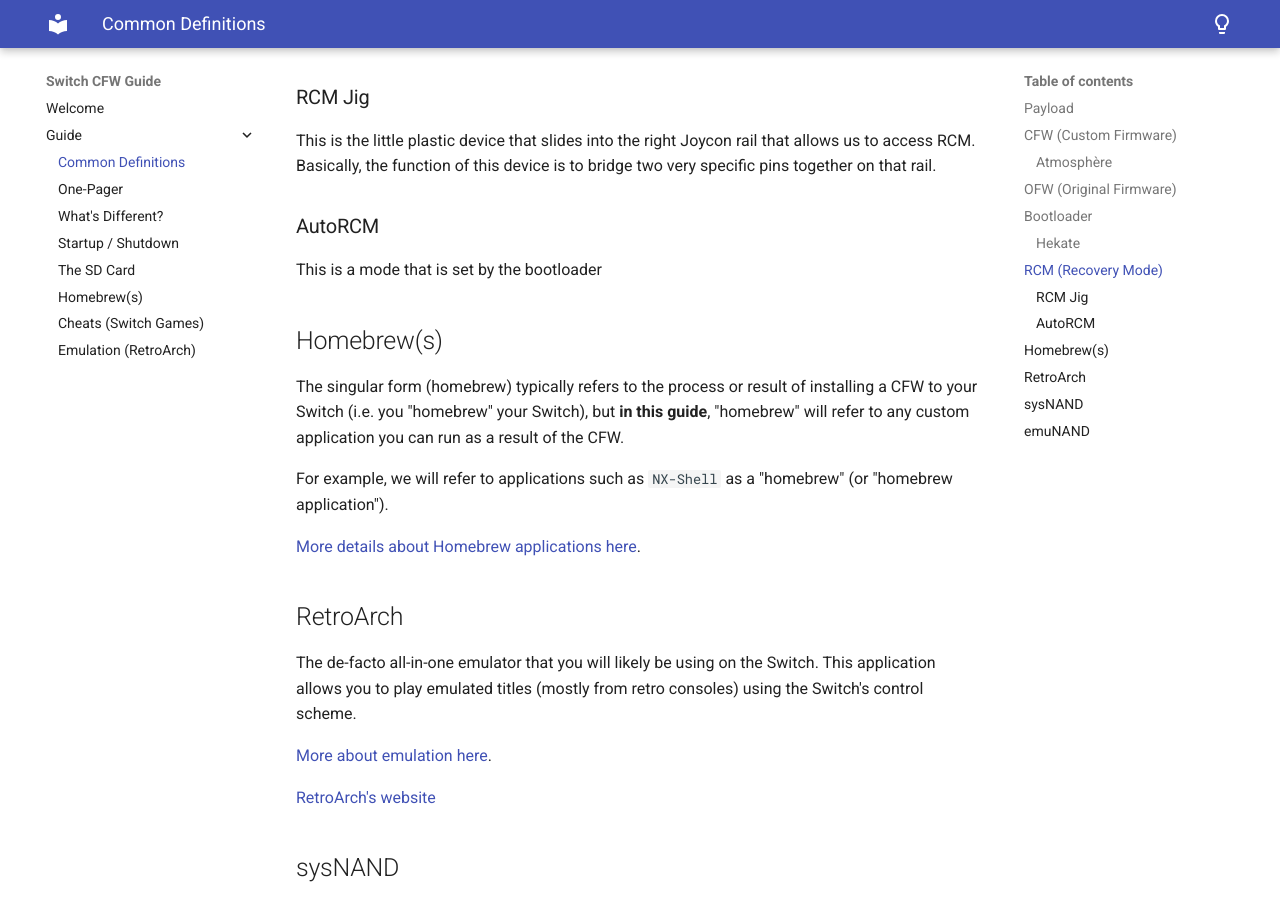
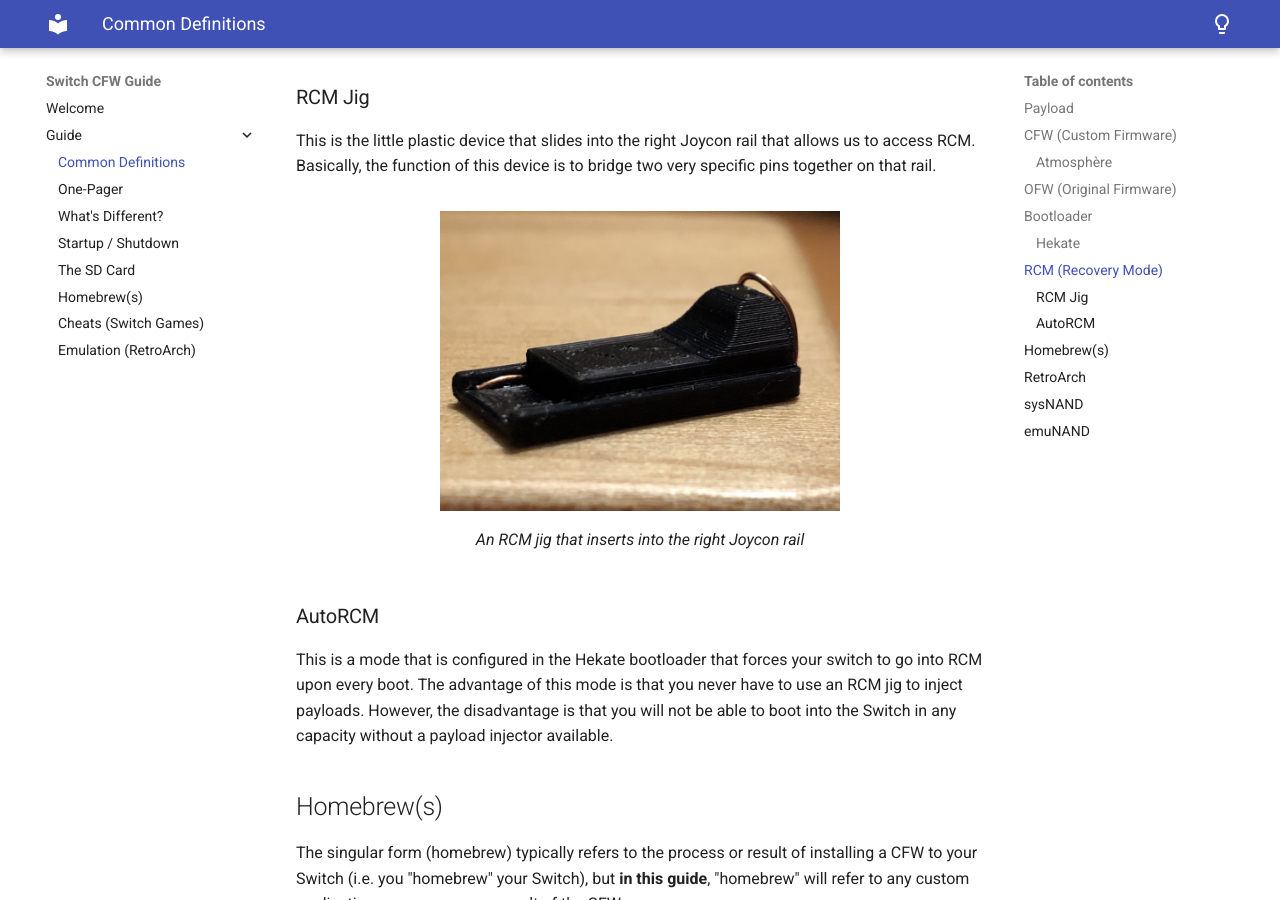
Before and after one commit to Tabrnicus/Switch-CFW-Guide, an MkDocs documentation site: the page built from docs/guide/definitions.md, in a window 1280 px wide and 900 px high, scrolled down 1419 px. Built offline with MkDocs 1.6.1 and Material for MkDocs 9.7.7, drawn with Linux system fonts in a browser that asks for light colours.

Commit message:
finish autoRCM section and include jig image

```diff
--- a/docs/guide/definitions.md
+++ b/docs/guide/definitions.md
@@ -42,9 +42,14 @@
 
 This is the little plastic device that slides into the right Joycon rail that allows us to access RCM. Basically, the function of this device is to bridge two very specific pins together on that rail.
 
+<figure markdown>
+  ![RCM Jig](../assets/images/jig-side.png){ width=400 }
+  <figcaption>An RCM jig that inserts into the right Joycon rail</figcaption>
+</figure>
+
 ### AutoRCM
 
-This is a mode that is set by the bootloader
+This is a mode that is configured in the Hekate bootloader that forces your switch to go into RCM upon every boot. The advantage of this mode is that you never have to use an RCM jig to inject payloads. However, the disadvantage is that you will not be able to boot into the Switch in any capacity without a payload injector available.
 
 ## Homebrew(s)
 
```
